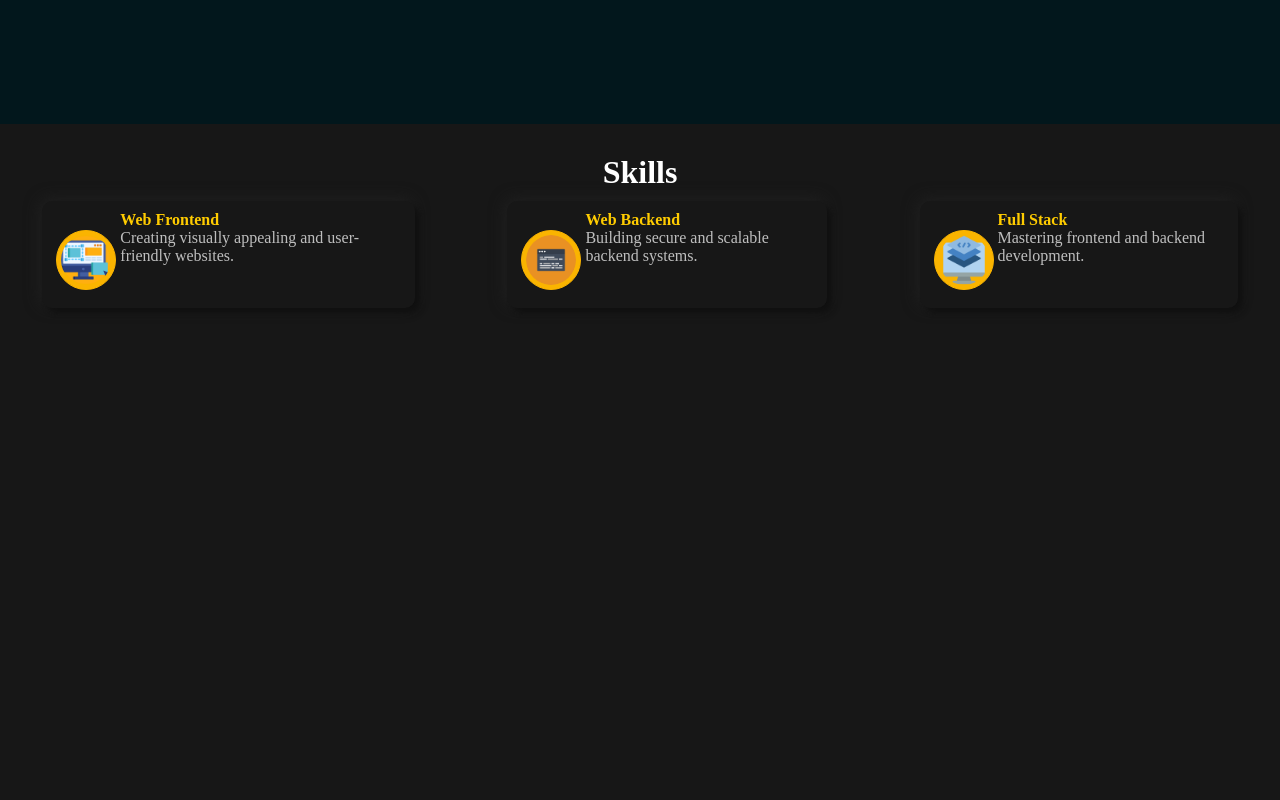
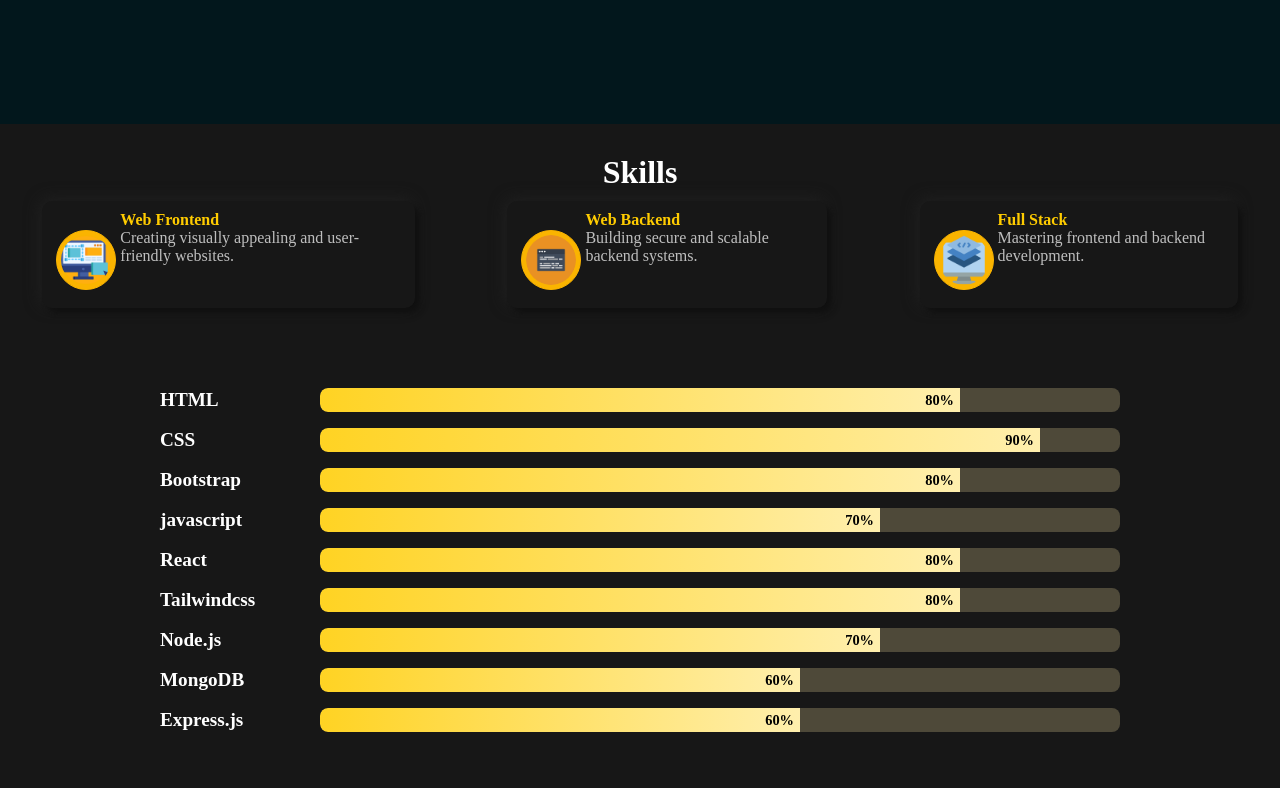
Before and after one commit to shahwaleed1/Portfolio, a React (Vite) app: page / in a window 1280 px wide. Shown: the part 1460-2260 px from the top of the page. Built offline with nearby package versions, Linux system fonts and the light colour scheme.

Commit message:
progress add

```diff
--- a/src/App.css
+++ b/src/App.css
@@ -364,9 +364,10 @@ header a {
 /* Skill Paga */
 
 .skill-container {
-  height: 100vh;
+  /* height: 100vh; */
   /* background-color: #aeff00; */
   background-color: #171717;
+  padding-bottom: 2.5rem;
 }
 .skill-container h1 {
   color: white;
@@ -552,3 +553,55 @@ textarea {
   cursor: pointer;
   box-shadow: 0px 4px 1px rgba(55, 54, 54, 0.468);
 }
+
+/* Skill section  */
+
+.progres_main_div {
+  color: white;
+  margin-top: 5rem;
+  max-width: 60rem;
+  margin-left: auto;
+  margin-right: auto;
+}
+
+.progress-container {
+  display: flex;
+  align-items: center;
+  justify-content: space-between;
+  gap: 2rem;
+  margin-bottom: 1rem;
+}
+
+.tech-name {
+  font-weight: 600;
+  font-size: 1.2rem;
+  min-width: 8rem;
+}
+
+.progress-bar-wrapper {
+  flex: 1;
+  background-color: #4e4939;
+  border-radius: 8px;
+  overflow: hidden;
+  position: relative;
+}
+
+.progress{
+  /* background-color: greenyellow; */
+  background: linear-gradient(90deg, #ffd323 , #ffefad);
+  height: 1.5rem;
+  border-radius: 8px 0 0 8px;
+  position: relative;
+  transition: width 1s ease;
+}
+
+.progress::after {
+  content: attr(data-value);
+  position: absolute;
+  right: 6px;
+  top: 50%;
+  transform: translateY(-50%);
+  color: black;
+  font-weight: bold;
+  font-size: 0.9rem;
+}
--- a/src/components/Skills.jsx
+++ b/src/components/Skills.jsx
@@ -1,4 +1,52 @@
 import React from "react";
+
+const techskill = [
+  {
+    id: 1,
+    name: 'HTML',
+    value: 80
+  },
+  {
+    id: 2,
+    name: 'CSS',
+    value: 90
+  },
+  {
+    id: 3,
+    name: 'Bootstrap',
+    value: 80
+  },
+  {
+    id: 4,
+    name: 'javascript',
+    value: 70
+  },
+  {
+    id: 5,
+    name: 'React',
+    value: 80
+  },
+  {
+    id: 6,
+    name: 'Tailwindcss',
+    value: 80
+  },
+  {
+    id: 7,
+    name: 'Node.js',
+    value: 70
+  },
+  {
+    id: 8,
+    name: 'MongoDB',
+    value: 60
+  },
+  {
+    id: 9,
+    name: 'Express.js',
+    value: 60
+  }
+]
 
 const Skills = () => (
   <div className="skill-container" id="skill">
@@ -35,7 +83,23 @@ const Skills = () => (
         </div>
       </div>
     </div>
-  </div>
+
+
+    <div className="progres_main_div">
+      {techskill.map((data) => (
+        <div className="progress-container" key={data.id}>
+          <span className="tech-name">{data.name}</span>
+          <div className="progress-bar-wrapper">
+            <div
+              className="progress"
+              style={{ width: `${data.value}%` }}
+              data-value={`${data.value}%`}
+            ></div>
+          </div>
+        </div>
+      ))}
+    </div>
+  </div >
 );
 
 export default Skills;
```
